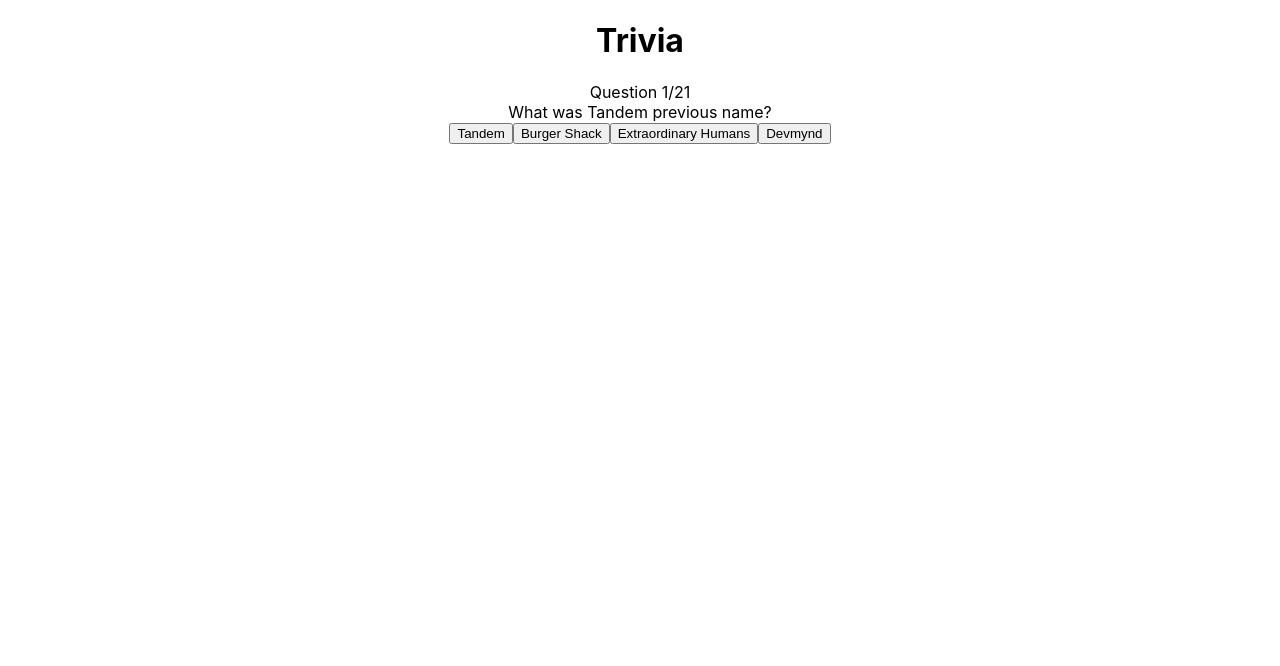
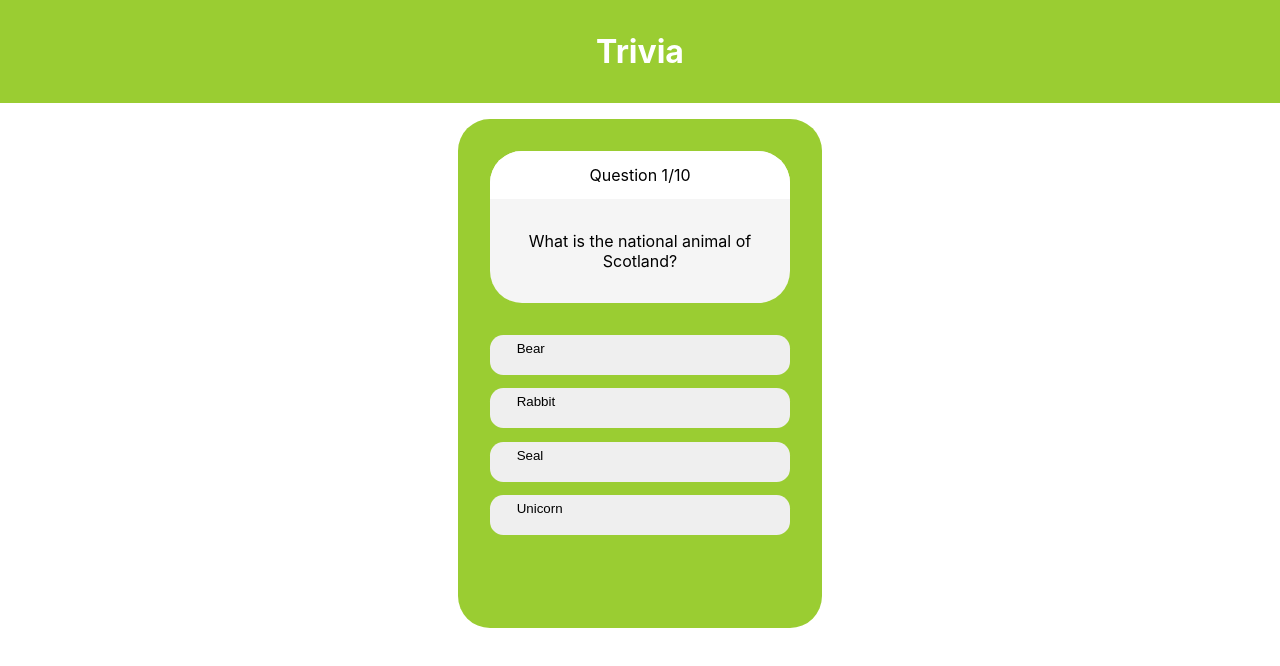
Before and after one commit to HenryMcGehee/Tandem-Code-Challenge, a React (Create React App) app: page / in a window 1280 px wide. Shown: the top 666 px of the page. Built offline with nearby package versions, Linux system fonts and the light colour scheme.

Commit message:
basic styling

```diff
--- a/src/App.css
+++ b/src/App.css
@@ -2,37 +2,58 @@
   text-align: center;
 }
 
-.App-logo {
-  height: 40vmin;
-  pointer-events: none;
+.header {
+  background-color: yellowgreen;
+  padding: 2em;
 }
 
-@media (prefers-reduced-motion: no-preference) {
-  .App-logo {
-    animation: App-logo-spin infinite 20s linear;
-  }
-}
-
-.App-header {
-  background-color: #282c34;
-  min-height: 100vh;
-  display: flex;
-  flex-direction: column;
-  align-items: center;
-  justify-content: center;
-  font-size: calc(10px + 2vmin);
+h1 {
+  margin: 0;
   color: white;
 }
 
-.App-link {
-  color: #61dafb;
+.questionContainer {
+  text-align: center;
+  background-color: yellowgreen;
+  border-radius: 2em;
+  width: 70%;
+  max-width: 300px;
+  margin: auto;
+  margin-top: 1em;
+  padding: 2em;
+  padding-bottom: 5em;
 }
 
-@keyframes App-logo-spin {
-  from {
-    transform: rotate(0deg);
-  }
-  to {
-    transform: rotate(360deg);
-  }
+.question-section {
+  background-color: whitesmoke;
+  padding-bottom: 2em;
+  border-radius: 2em;
 }
+
+.current-question {
+  background-color: white;
+  border-radius: 2em 2em 0 0;
+  line-height: 3em;
+}
+
+.question-text {
+  padding: 2em 1em 0 1em;
+}
+
+.answer-section {
+  margin-top: 2em;
+}
+
+button {
+  display: flex;
+  position:relative;
+  min-height:40px;
+  min-width: 100%;
+
+  padding-left: 2em;
+  padding-bottom:10px;
+  border: 0em;
+  border-radius: 1em;
+  margin-bottom: 1em;
+  line-height: 2em;
+}
--- a/src/App.js
+++ b/src/App.js
@@ -7,13 +7,16 @@
 
   let [currentQuestion, setCurrentQuestion] = useState(0);
 
+  let [questionContent, setQuestionContent] = useState(Math.floor(Math.random() * 21));
+
   const [showScore, showEndScore] = useState(false);
 
   const Answer = () => {
 
     let nextQuestion = currentQuestion + 1;
-    if(nextQuestion < QuestionData.length){
+    if(nextQuestion < 10){
       setCurrentQuestion(nextQuestion);
+      setQuestionContent(Math.floor(Math.random() * 21))
     }
     else{
       showEndScore(true);
@@ -29,24 +32,27 @@
 
   return (
     <div className="App">
+      <div className="header">
         <h1>Trivia</h1>
+      </div>
 
+      <div className="questionContainer">
         {showScore ? (
-        <div>You scored {score} out of {QuestionData.length}</div>
+          <div>You scored {score} out of 10</div>
         ) : (
           <>
-          <div className='question-section'>
-              <div className='question-count'>
-                <span>Question {currentQuestion + 1}</span>/{QuestionData.length}
+            <div className="question-section">
+                <div className="current-question">
+                  <span>Question {currentQuestion + 1}</span>/10
                 </div>
-              <div className='question-text'>
-                {QuestionData[currentQuestion].question}
+                <div className="question-text">
+                  {QuestionData[questionContent].question}
                 </div>
             </div>
 
-          <div className='answer-section'>
+            <div className="answer-section">
 
-            {QuestionData[currentQuestion].incorrect.map((option) => (
+              {QuestionData[questionContent].incorrect.map((option) => (
                 <button onClick={Answer}>
                     {option}
                 </button>
@@ -56,7 +62,7 @@
                 Correct();
                 Answer();
               }}>
-              {QuestionData[currentQuestion].correct}
+                {QuestionData[questionContent].correct}
               </button>
 
             </div>
@@ -64,5 +70,6 @@
           </>
         )}
       </div>
+    </div>
   );
 }
```
Also changed, not shown: 1 other file (tests, documents, lock files or other folders). Lines whose indentation alone changed are shown as unchanged.
